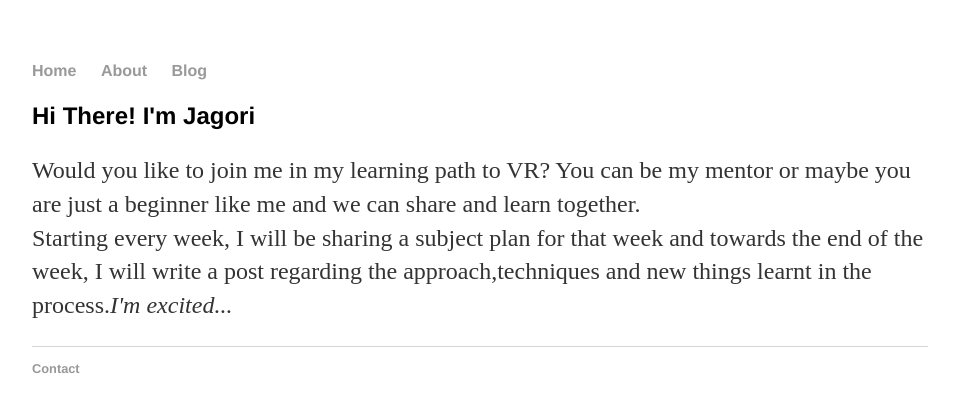
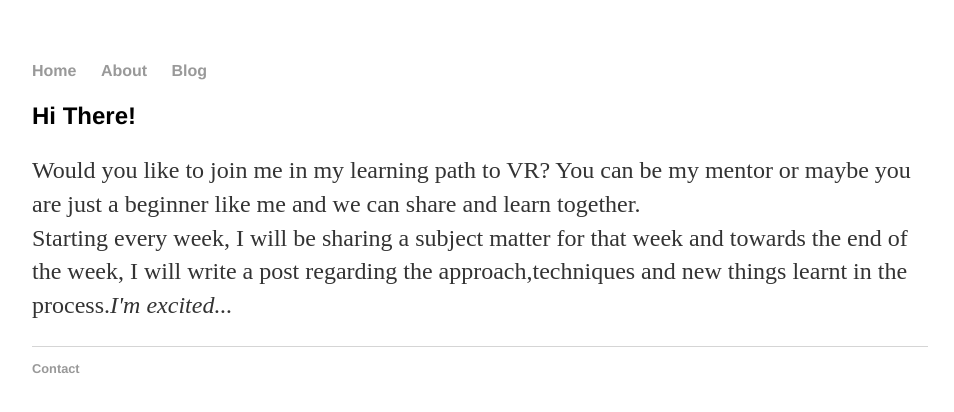
Before and after one commit to jagorisamajdar/jagorisamajdar.github.io, a Jekyll site: the page built from index.html, in a window 1280 px wide. Shown: the top 412 px of the page, without its empty margins (160-1114 px from the left). Built offline with Jekyll 4.4.1, drawn with Linux system fonts in a browser that asks for light colours.

Commit message:
Update index.html

```diff
--- a/index.html
+++ b/index.html
@@ -3,6 +3,6 @@ layout: default
 title: Jagori Samajdar,Virtual Reality Beginner
 ---
 <div class="blurb">
-  <h2>Hi There! I'm Jagori </h2>
-  <p>Would you like to join me in my learning path to VR? You can be my mentor or maybe you are just a beginner like me and we can share and learn together.<br>Starting every week, I will be sharing a subject plan for that week and towards the end of the week, I will write a post regarding the approach,techniques and new things learnt in the process.<em>I'm excited...</em></p>
+  <h2>Hi There!</h2>
+  <p>Would you like to join me in my learning path to VR? You can be my mentor or maybe you are just a beginner like me and we can share and learn together.<br>Starting every week, I will be sharing a subject matter for that week and towards the end of the week, I will write a post regarding the approach,techniques and new things learnt in the process.<em>I'm excited...</em></p>
 </div><!-- /.blurb -->
```
